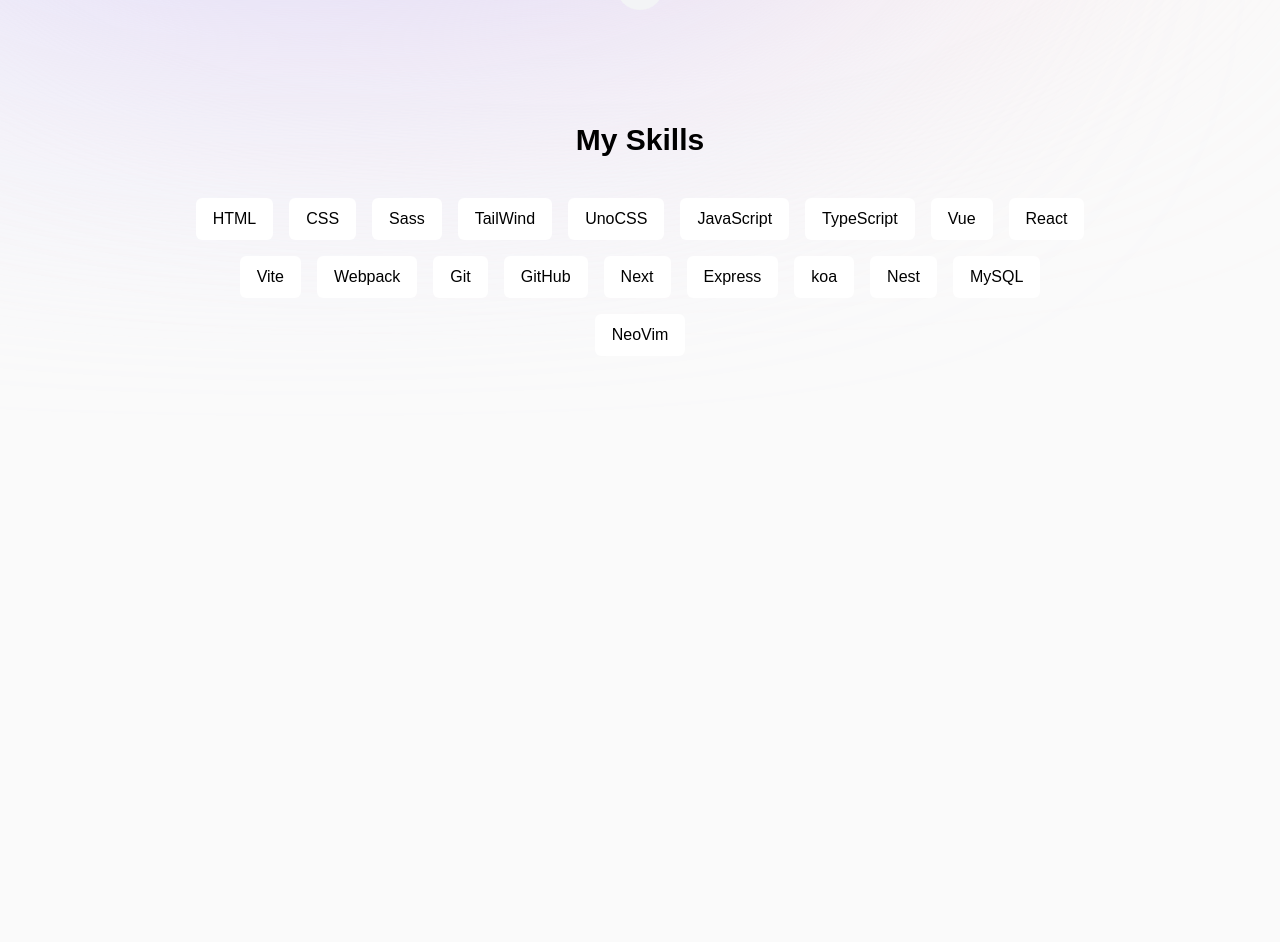
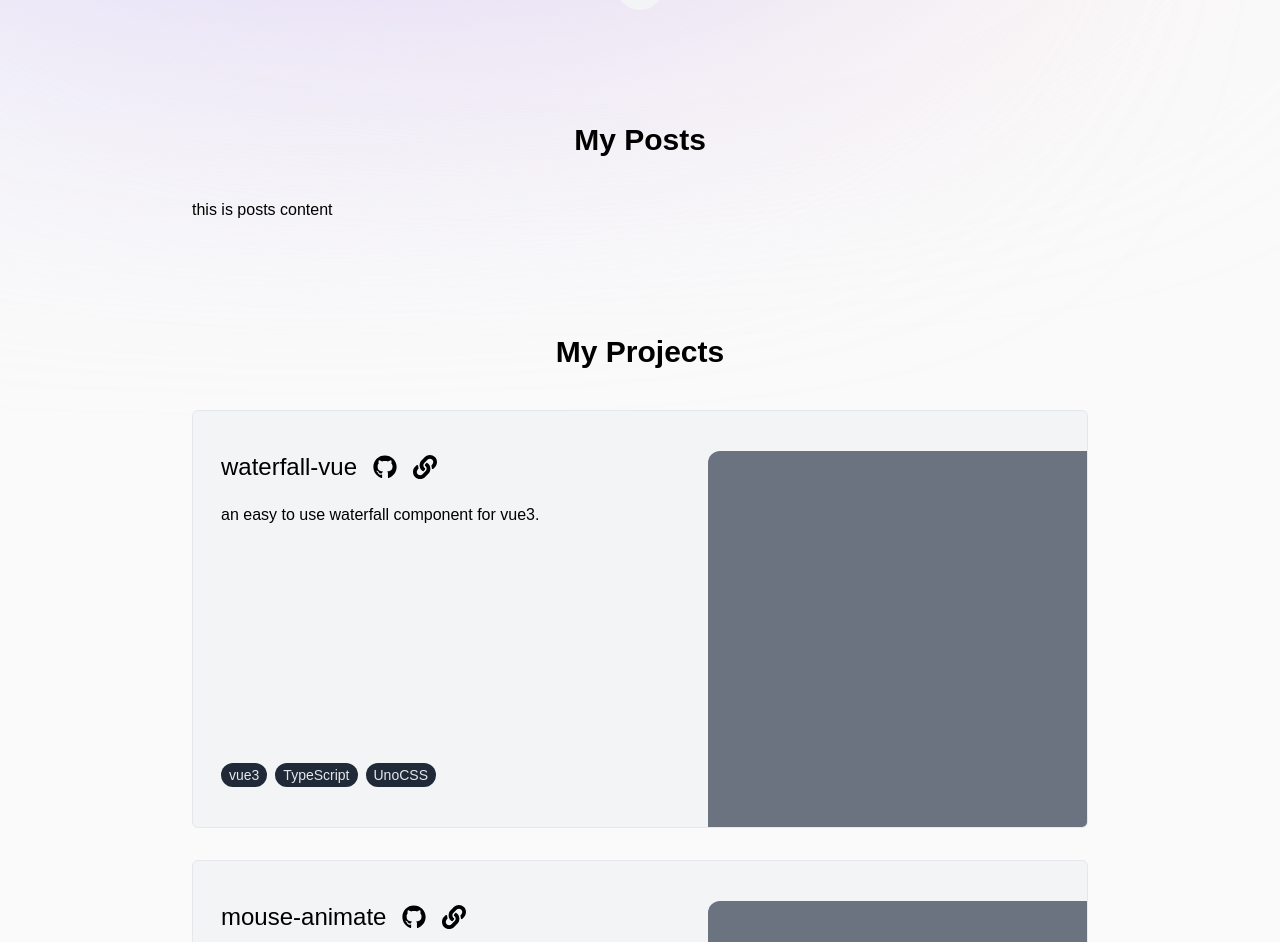
Before and after one commit to imddc/imddc-next-blog, a Next.js app: page / in a window 1280 px wide. Shown: the part 490-1432 px from the top of the page. Before the commit the page ends 926 px from the top, so only its background shows below. Built offline with nearby package versions, Linux system fonts and the light colour scheme.

Commit message:
feat: base layout

```diff
--- a/app/page.tsx
+++ b/app/page.tsx
@@ -1,10 +1,14 @@
 import Intro from '~/components/homepage/intro'
+import Posts from '~/components/homepage/posts'
+import Projects from '~/components/homepage/projects'
 import Skills from '~/components/homepage/skills'
 
 export default function RootPage() {
   return (
     <>
       <Intro />
+      <Posts />
+      <Projects />
       <Skills />
     </>
   )
--- /dev/null
+++ b/components/homepage/posts.tsx
@@ -0,0 +1,20 @@
+'use client'
+
+import { motion } from 'framer-motion'
+import React from 'react'
+import { popUp } from '~/lib/animate'
+
+const Posts = () => {
+  return (
+    <motion.section
+      id="posts"
+      className="max-w-[56rem] mx-auto mb-28"
+      {...popUp}
+    >
+      <h1 className="section-title">My Posts</h1>
+      <section>this is posts content</section>
+    </motion.section>
+  )
+}
+
+export default Posts
--- /dev/null
+++ b/components/homepage/projects.tsx
@@ -0,0 +1,99 @@
+'use client'
+
+import { motion } from 'framer-motion'
+import Link from 'next/link'
+import React from 'react'
+import { FaGithub, FaLink } from 'react-icons/fa'
+import { popUp } from '~/lib/animate'
+
+const projects = [
+  {
+    title: 'waterfall-vue',
+    description: 'an easy to use waterfall component for vue3.',
+    links: [
+      {
+        icon: <FaGithub />,
+        link: 'https://github.com/imddc/vue-waterfall'
+      },
+      {
+        icon: <FaLink />,
+        link: 'https://vue-waterfall.vercel.app'
+      }
+    ],
+    tags: ['vue3', 'TypeScript', 'UnoCSS']
+  },
+  {
+    title: 'mouse-animate',
+    description:
+      'Provide an animation that follows the mouse, simple and easy to use, no need for configuration.',
+    links: [
+      {
+        icon: <FaGithub />,
+        link: 'https://github.com/imddc/mouse-animation'
+      },
+      {
+        icon: <FaLink />,
+        link: 'https://vue-waterfall.vercel.app'
+      }
+    ],
+    tags: ['vue3', 'TypeScript', 'UnoCSS']
+  }
+]
+
+const Projects = () => {
+  return (
+    <motion.section
+      id="projects"
+      className="max-w-[56rem] mx-auto mb-28"
+      {...popUp}
+    >
+      <h1 className="section-title">My Projects</h1>
+      <section>
+        {projects.map((project) => (
+          <div
+            key={project.title}
+            className="flex rounded-md bg-gray-100 border border-gray-200 mb-8 overflow-hidden group"
+          >
+            <div className="flex-1 py-10 px-7">
+              <header className="flex items-center gap-2 text-2xl mb-5">
+                <span className="hover:underline cursor-pointer">
+                  {project.title}
+                </span>
+                {project.links.map((link) => (
+                  <Link
+                    key={link.link}
+                    href={link.link}
+                    target="_blank"
+                    className="ml-2"
+                  >
+                    {link.icon}
+                  </Link>
+                ))}
+              </header>
+
+              <div className="flex-1 mb-5 min-h-[15rem]">
+                {project.description}
+              </div>
+
+              <div>
+                {project.tags.map((tag) => (
+                  <span
+                    key={tag}
+                    className="mr-2 px-2 py-1 rounded-full bg-gray-800 text-gray-200 text-sm cursor-pointer"
+                  >
+                    {tag}
+                  </span>
+                ))}
+              </div>
+            </div>
+            <div className="flex-1 relative">
+              <div className="w-[120%] h-[120%] bg-gray-500 absolute inset-10 rounded-xl group-hover:-rotate-6 transition duration-500" />
+            </div>
+          </div>
+        ))}
+      </section>
+    </motion.section>
+  )
+}
+
+export default Projects
--- a/lib/data.ts
+++ b/lib/data.ts
@@ -4,16 +4,16 @@
     hash: '#intro'
   },
   {
-    name: 'experience',
-    hash: '#experience'
+    name: 'posts',
+    hash: '#posts'
+  },
+  {
+    name: 'projects',
+    hash: '#projects'
   },
   {
     name: 'skills',
     hash: '#skills'
-  },
-  {
-    name: 'hobby',
-    hash: '#hobby'
   },
   {
     name: 'contact',
```
